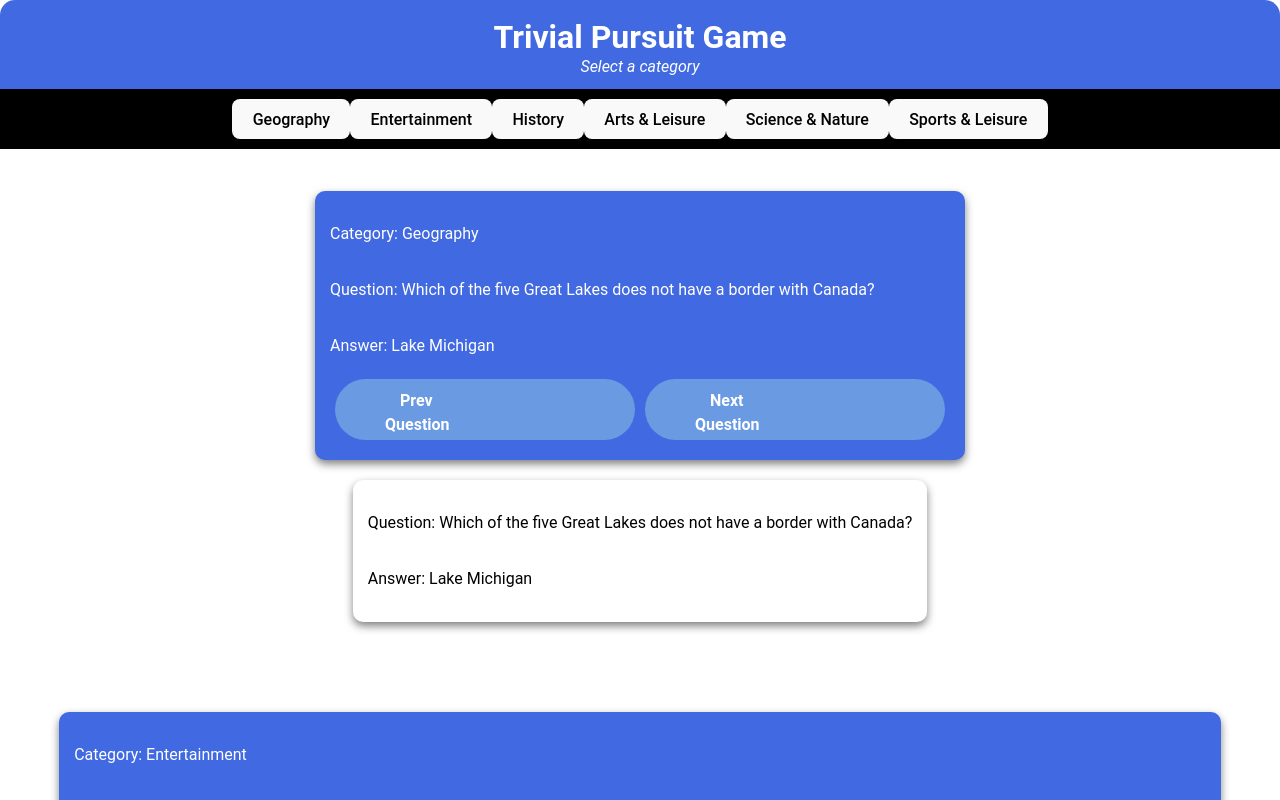
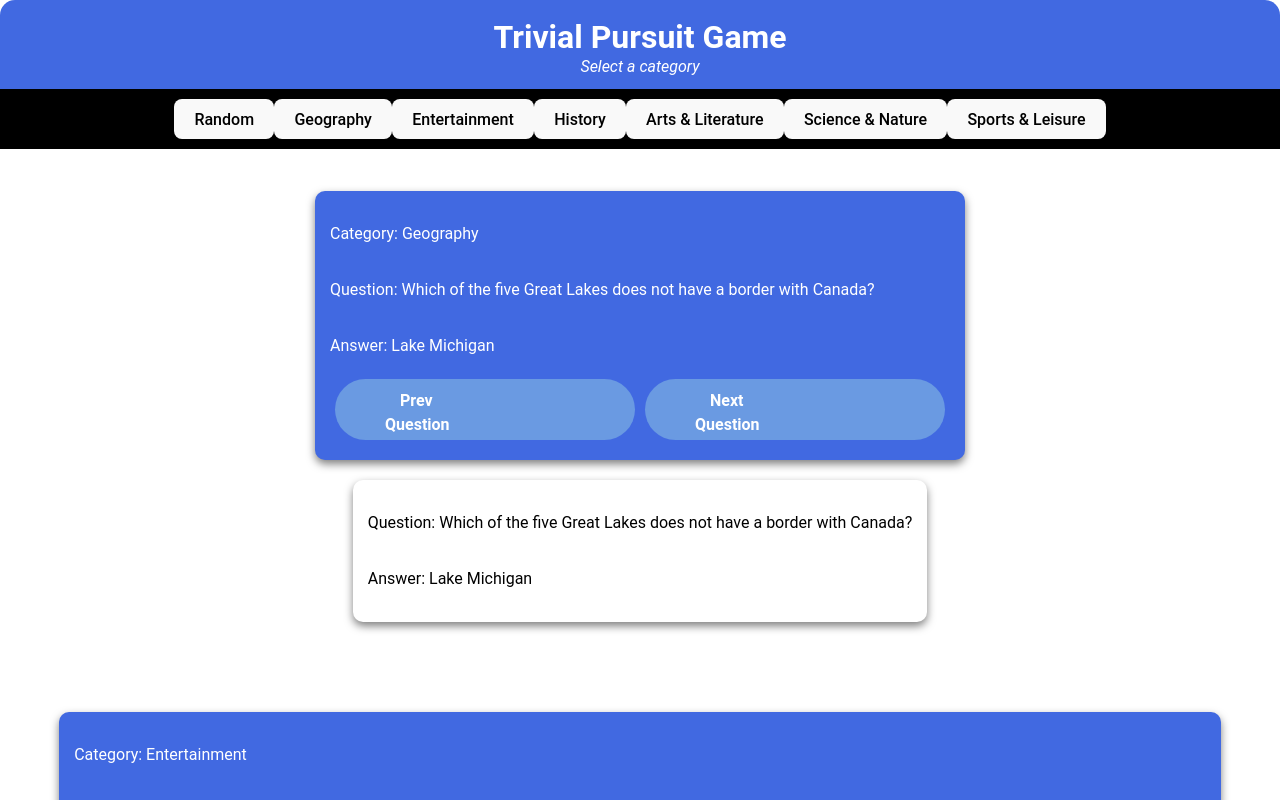
Before and after one commit to mbriese/JSTriviaApp, a React (Vite) app in the folder jsTriviaGameApp/: page / in a window 1280 px wide. Shown: the top 800 px of the page. Built offline with nearby package versions, Linux system fonts and the light colour scheme.

Commit message:
filter buttons working

```diff
--- a/jsTriviaGameApp/src/App.jsx
+++ b/jsTriviaGameApp/src/App.jsx
@@ -3,8 +3,9 @@
 import './App.css'
 import './QCard.jsx'
 import QCard from "./QCard.jsx";
+import {useState} from "react";
 
-const categories = ['Geography', 'Entertainment', 'History', 'Arts & Leisure', 'Science & Nature', 'Sports & Leisure'];
+const categories = ['Random', 'Geography', 'Entertainment', 'History', 'Arts & Literature', 'Science & Nature', 'Sports & Leisure'];
 
 const triviaQuestions = [
     {category: 'Geography', question: 'Which of the five Great Lakes does not have a border with Canada?', answer: 'Lake Michigan'},
@@ -52,9 +53,17 @@
 ];
 
 function App() {
-
-  const handleClick=()=>{
-      console.log("click handler")
+    const [filteredTriviaQuestions, setFilteredTriviaQuestions] = useState(triviaQuestions)
+  const handleClick=(category)=> {
+      console.log(category)
+      // filter all questions by category
+      if (category === "Random") {
+          setFilteredTriviaQuestions(triviaQuestions)
+      } else {
+          // return only requested triviaQuestions
+          const myFilteredCategoryQuestions = triviaQuestions.filter(questions => questions.category === category)
+          setFilteredTriviaQuestions(myFilteredCategoryQuestions)
+      }
   }
 
   return (
@@ -68,7 +77,8 @@
                       <button
                           key={category}
                           onClick={
-                              handleClick
+                            ()=>{
+                              handleClick(category)}
                           }
                       >{category}
                       </button>
@@ -79,7 +89,7 @@
         <p>Rules: Answer 6 questions in a category to win a game</p>
       </div>
         <div className="content">
-            {triviaQuestions.map(questions => {
+            {filteredTriviaQuestions.map(questions => {
             return(
 
             <QCard
```
